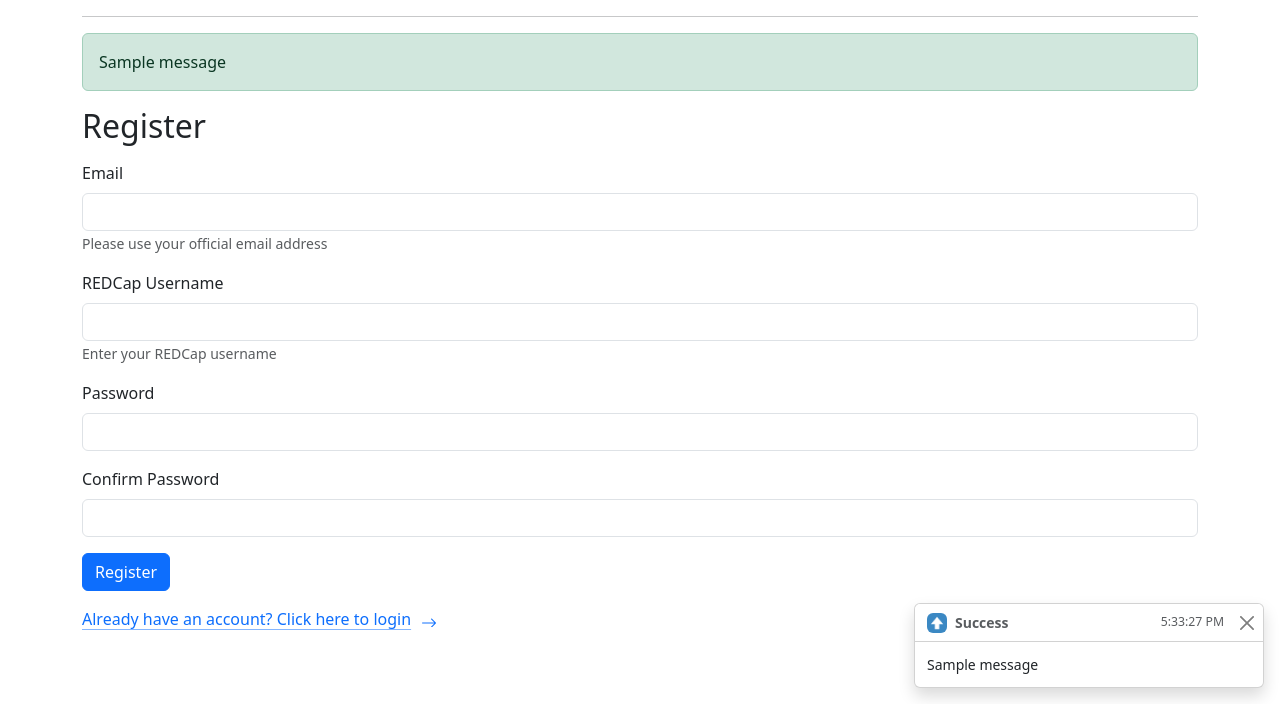
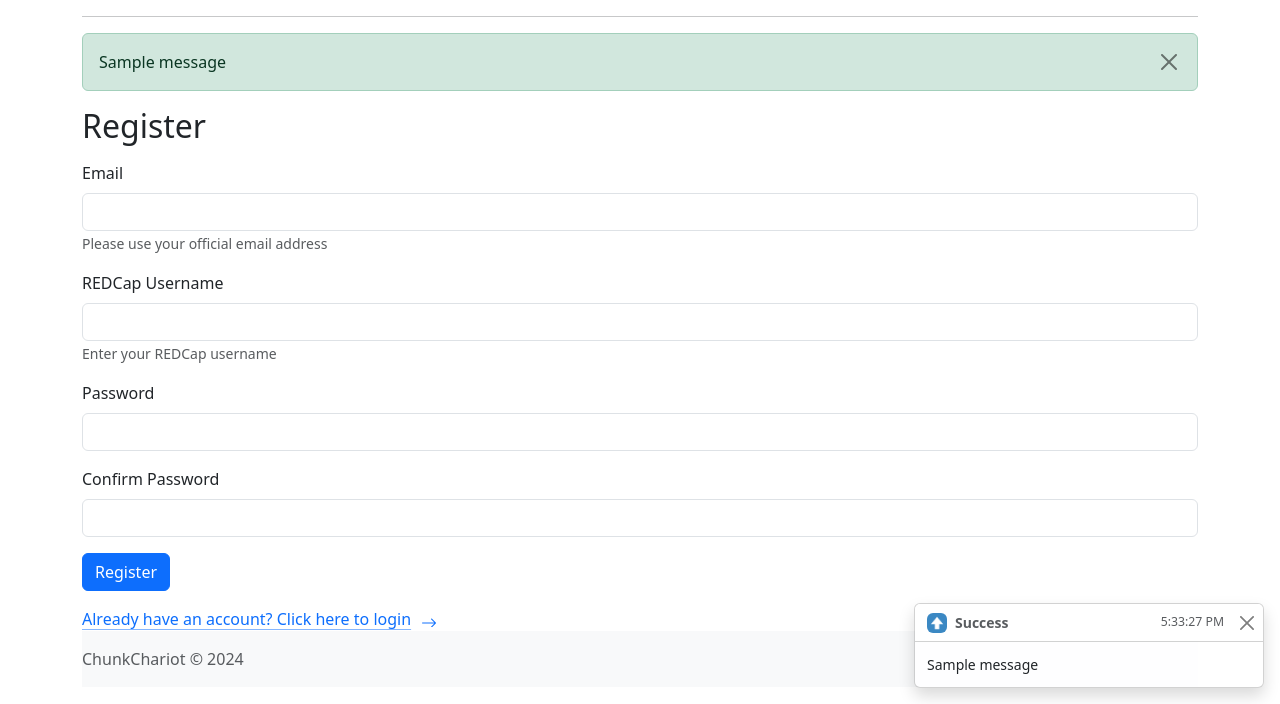
Before and after one commit to dheshanm/ChunkChariot, a Flask app: page /auth/register in a window 1280 px wide. Shown: the part 96-800 px from the top of the page. Run offline with Flask 3, Linux system fonts and the light colour scheme; one stand-in notice (Sample message) is shown; some libraries are stand-ins or nearby versions.

Commit message:
chore: Rebrand to ChunkChariot
Signed-off-by: Dheshan Mohandass <dheshan@mohandass.com>

```diff
--- a/uploader/constants.py
+++ b/uploader/constants.py
@@ -2,5 +2,5 @@
 Constants for the uploader app
 """
 
-APP_NAME = "File Upload Portal"
+APP_NAME = "ChunkChariot"
 APP_VERSION = "1.0.0"
--- a/uploader/models/__init__.py
+++ b/uploader/models/__init__.py
@@ -7,6 +7,7 @@ from typing import Optional
 import flask
 
 from uploader.models.user import User
+from uploader import constants
 
 
 class Metadata:
@@ -17,3 +18,4 @@ class Metadata:
     def __init__(self, request_obj: flask.Request, current_user: Optional[User] = None):
         self.request = request_obj
         self.current_user = current_user
+        self.app_name = constants.APP_NAME
--- a/uploader/templates/base.html
+++ b/uploader/templates/base.html
@@ -42,9 +43,11 @@
                     }}'">Logout</button>
                 {% endif %}
             </nav>
+        </header>
 
         <hr>
 
+        <main>
             {% for category, message in get_flashed_messages(with_categories=true) %}
             {% if category == 'error' %}
             {% set category = 'danger' %}
@@ -57,14 +60,16 @@
             {% else %}
             {% set category = 'primary' %}
             {% endif %}
-        <div class="alert alert-{{ category }}" role="alert">
+            <div class="alert alert-{{ category }} d-flex justify-content-between" role="alert">
+                <div>
                     {{ message }}
+                </div>
+                <button type="button" class="btn-close btn-close-sm" data-bs-dismiss="alert" aria-label="Close"></button>
             </div>
             {% endfor %}
 
             {% block content %}
             {% endblock %}
-    </div>
 
             <div aria-live="polite" aria-atomic="true" class="position-relative">
                 <!-- Position it: -->
@@ -92,6 +97,13 @@
                     {% endfor %}
                 </div>
             </div>
+        </main>
+
+    <footer class="footer mt-auto py-3 bg-light" style="flex-shrink: 0;">
+        <div>
+            <span class="text-muted">{{ metadata.app_name }} © 2024</span>
+        </div>
+    </footer>
 </body>
 
 <script src="https://cdn.jsdelivr.net/npm/bootstrap@5.3.3/dist/js/bootstrap.bundle.min.js"
```
Also changed, not shown: other parts of uploader/templates/base.html (+2 -1 lines). Lines whose indentation alone changed are shown as unchanged.
